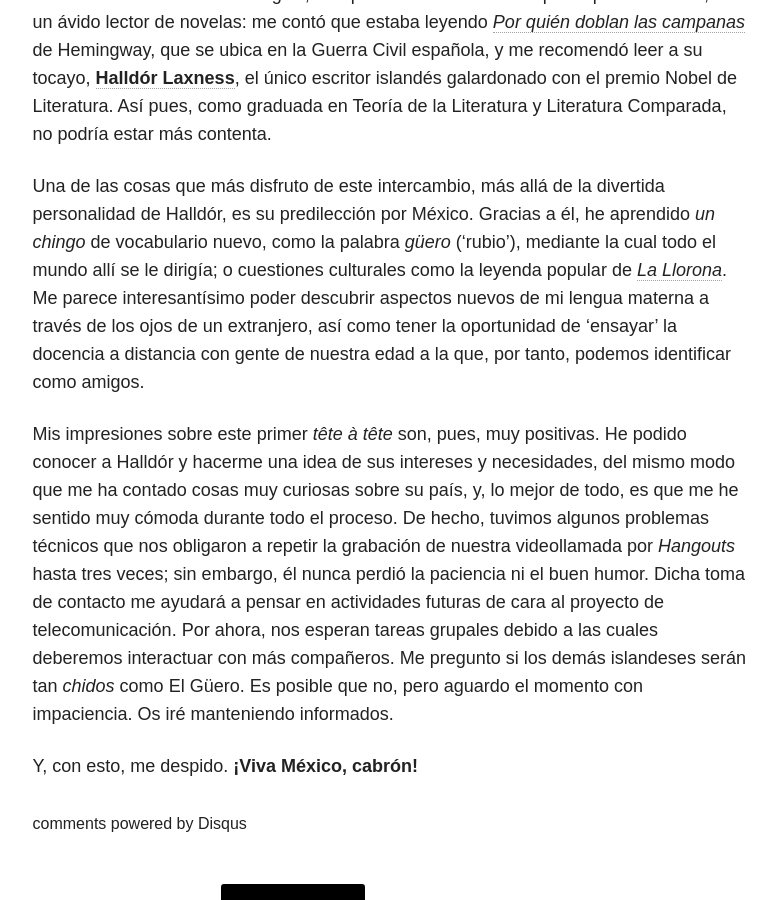
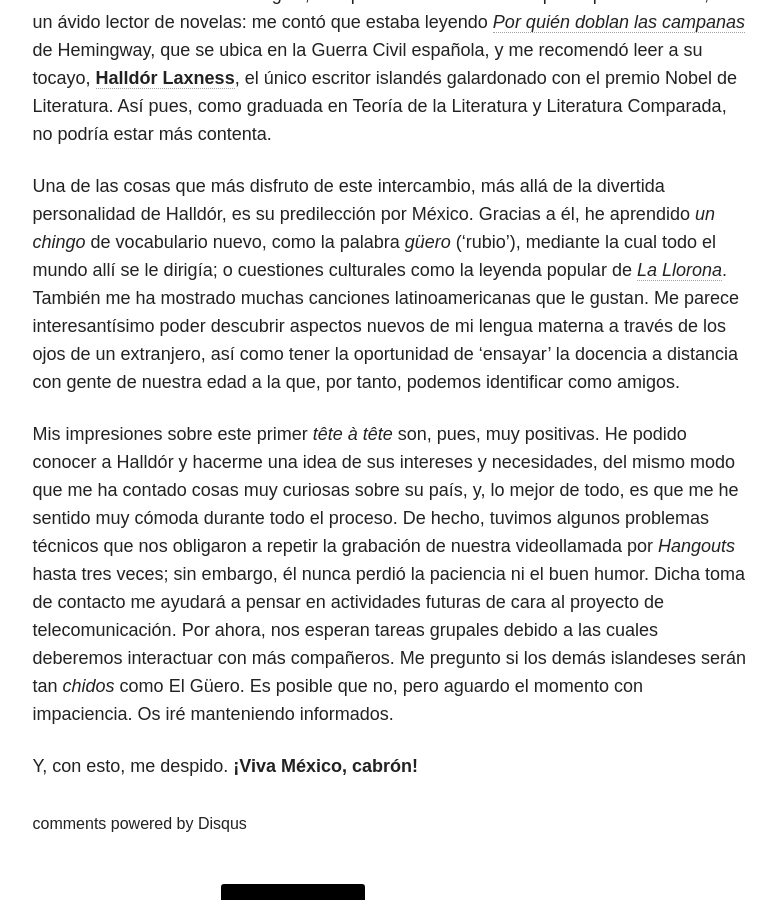
Before and after one commit to immalopez/immalopez.github.io, a Jekyll site: the page built from _posts/blog/2018-02-10-halldor-primera-toma.md, in a window 1280 px wide and 900 px high, scrolled down 1853 px. Shown: the whole window, without its empty margins (347-1123 px from the left). Built offline with Jekyll 4.4.1, drawn with Linux system fonts in a browser that asks for light colours; nearby versions of some CDN libraries; comment, search, counter and statistics services are not loaded.

Commit message:
Update 2018-02-10-halldor-primera-toma.md

```diff
--- a/_posts/blog/2018-02-10-halldor-primera-toma.md
+++ b/_posts/blog/2018-02-10-halldor-primera-toma.md
@@ -26,7 +26,7 @@
 
 En general, Halldór es un chico muy aventurero y desprovisto de complejos. Las dos lenguas románicas que estudia, el italiano y el español, las aprendió porque un buen día se aburría y decidió embarcarse en dos viajes improvisados, uno al norte de Italia y otro a México (aunque, en este último, una chica mexicana que había conocido de Erasmus en Finlandia tuvo algo que ver :P). Cada viernes se baña en el mar, sobre todo en invierno cuando está helado, puesto que en Islandia se considera algo necesario para fortalecer el sistema inmunológico, aunque no todo el mundo lo practique. Asimismo, es un ávido lector de novelas: me contó que estaba leyendo [_Por quién doblan las campanas_](https://es.wikipedia.org/wiki/Por_quién_doblan_las_campanas) de Hemingway, que se ubica en la Guerra Civil española, y me recomendó leer a su tocayo, [**Halldór Laxness**](https://es.wikipedia.org/wiki/Halldór_Laxness), el único escritor islandés galardonado con el premio Nobel de Literatura. Así pues, como graduada en Teoría de la Literatura y Literatura Comparada, no podría estar más contenta.
 
-Una de las cosas que más disfruto de este intercambio, más allá de la divertida personalidad de Halldór, es su predilección por México. Gracias a él, he aprendido _un chingo_ de vocabulario nuevo, como la palabra _güero_ (‘rubio’), mediante la cual todo el mundo allí se le dirigía; o cuestiones culturales como la leyenda popular de [_La Llorona_](https://es.wikipedia.org/wiki/Llorona). Me parece interesantísimo poder descubrir aspectos nuevos de mi lengua materna a través de los ojos de un extranjero, así como tener la oportunidad de 'ensayar' la docencia a distancia con gente de nuestra edad a la que, por tanto, podemos identificar como amigos.
+Una de las cosas que más disfruto de este intercambio, más allá de la divertida personalidad de Halldór, es su predilección por México. Gracias a él, he aprendido _un chingo_ de vocabulario nuevo, como la palabra _güero_ (‘rubio’), mediante la cual todo el mundo allí se le dirigía; o cuestiones culturales como la leyenda popular de [_La Llorona_](https://es.wikipedia.org/wiki/Llorona). También me ha mostrado muchas canciones latinoamericanas que le gustan. Me parece interesantísimo poder descubrir aspectos nuevos de mi lengua materna a través de los ojos de un extranjero, así como tener la oportunidad de 'ensayar' la docencia a distancia con gente de nuestra edad a la que, por tanto, podemos identificar como amigos.
 
 Mis impresiones sobre este primer _tête à tête_ son, pues, muy positivas. He podido conocer a Halldór y hacerme una idea de sus intereses y necesidades, del mismo modo que me ha contado cosas muy curiosas sobre su país, y, lo mejor de todo, es que me he sentido muy cómoda durante todo el proceso. De hecho, tuvimos algunos problemas técnicos que nos obligaron a repetir la grabación de nuestra videollamada por _Hangouts_ hasta tres veces; sin embargo, él nunca perdió la paciencia ni el buen humor. Dicha toma de contacto me ayudará a pensar en actividades futuras de cara al proyecto de telecomunicación. Por ahora, nos esperan tareas grupales debido a las cuales deberemos interactuar con más compañeros. Me pregunto si los demás islandeses serán tan _chidos_ como El Güero. Es posible que no, pero aguardo el momento con impaciencia. Os iré manteniendo informados.
 
```
